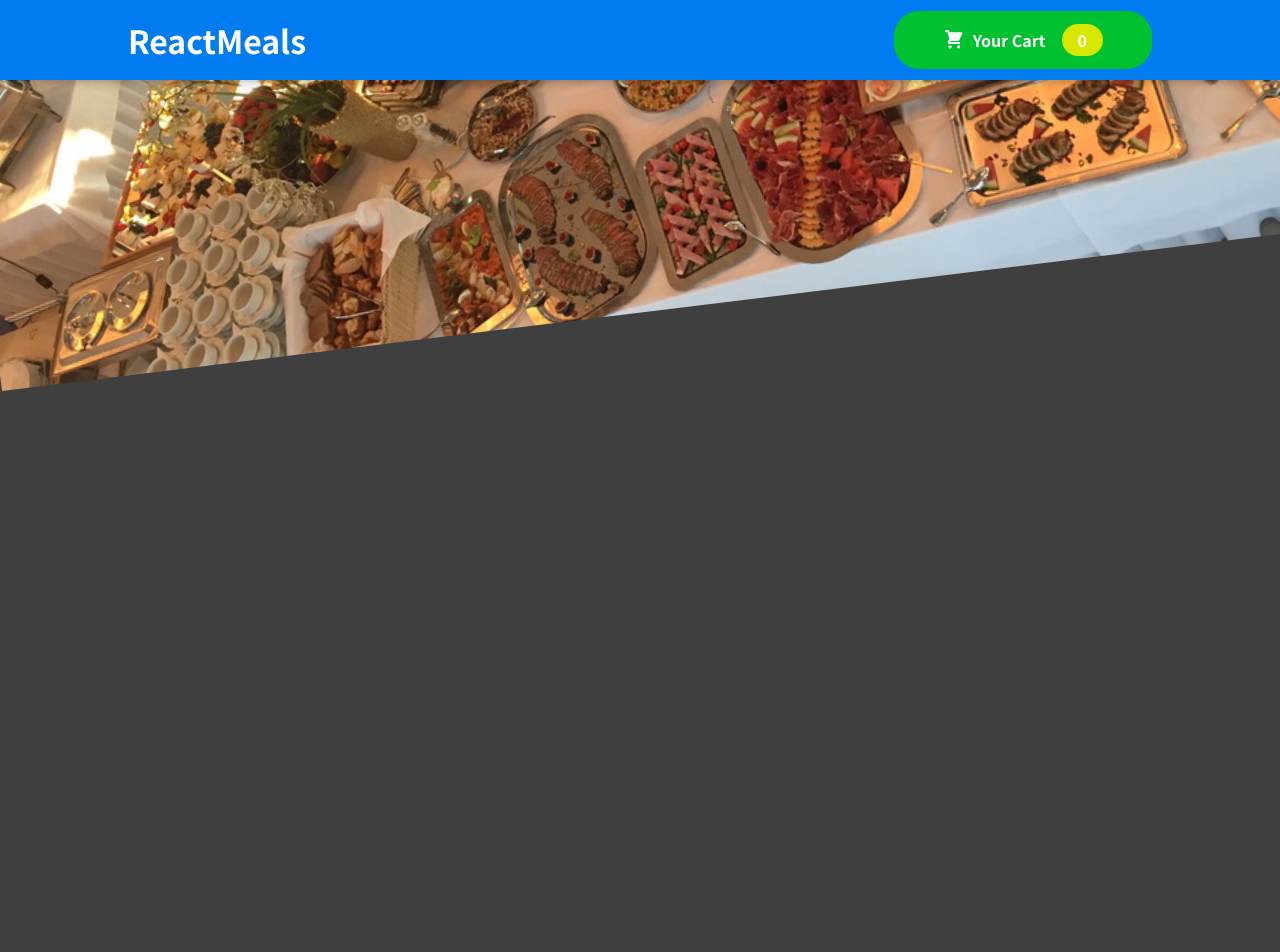
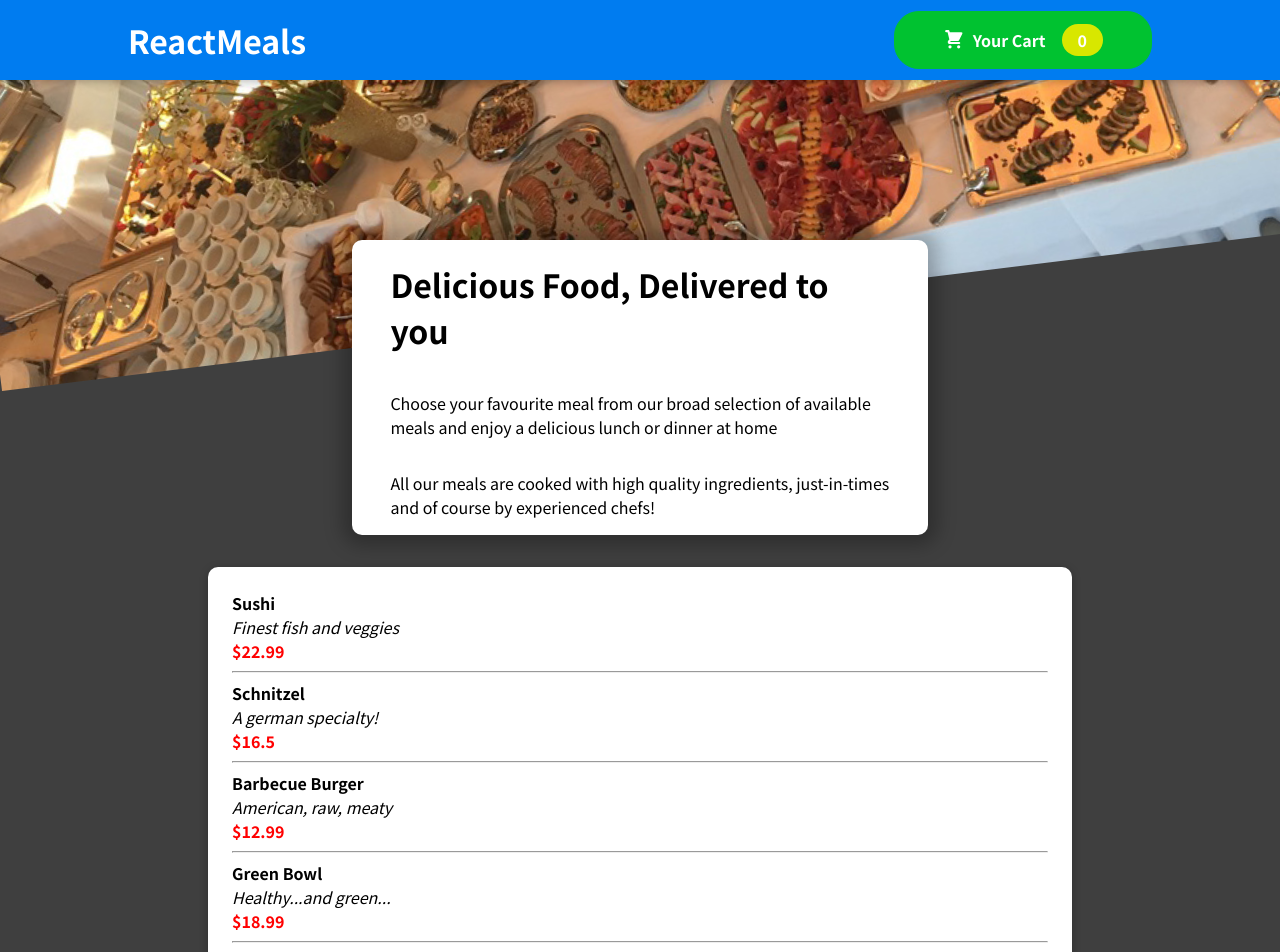
Before and after one commit to sarojsuraj52/restaurant-website, a React (Create React App) app: page / in a window 1280 px wide. Shown: the top 952 px of the page. Before the commit the page ends 800 px from the top, so only its background shows below. Built offline with nearby package versions, Linux system fonts and the light colour scheme.

Commit message:
making the items visible

```diff
--- a/src/App.js
+++ b/src/App.js
@@ -1,11 +1,14 @@
 import Header from "./component/Layouts/Header";
-
+import Meals from "./component/Meals/Meals";
 
 
 function App() {
   return (
     <>
     <Header />
+    <main>
+    <Meals />
+    </main>
 
 
 
--- /dev/null
+++ b/src/component/Meals/AvailableMeals.js
@@ -0,0 +1,57 @@
+import classes from "./AvailableMeals.module.css";
+import Card from "../UI/Card";
+
+const DUMMY_MEALS = [
+  {
+    id: "m1",
+    name: "Sushi",
+    description: "Finest fish and veggies",
+    price: 22.99,
+  },
+  {
+    id: "m2",
+    name: "Schnitzel",
+    description: "A german specialty!",
+    price: 16.5,
+  },
+  {
+    id: "m3",
+    name: "Barbecue Burger",
+    description: "American, raw, meaty",
+    price: 12.99,
+  },
+  {
+    id: "m4",
+    name: "Green Bowl",
+    description: "Healthy...and green...",
+    price: 18.99,
+  },
+];
+
+const AvailableMeals = () => {
+  const mealsList = DUMMY_MEALS.map((meal) => {
+    return (
+      <>
+        <li>
+          <h4>{meal.name}</h4>
+        </li>
+        <li>
+          <i>{meal.description}</i>
+        </li>
+        <li>
+          <span className={classes.redText}>{`$${meal.price}`}</span>
+        </li>
+        <hr />
+      </>
+    );
+  });
+  return (
+    <section className={classes.meals}>
+      <Card className={classes.card}>
+        <ul>{mealsList}</ul>
+      </Card>
+    </section>
+  );
+};
+
+export default AvailableMeals;
--- /dev/null
+++ b/src/component/Meals/AvailableMeals.module.css
@@ -0,0 +1,36 @@
+.meals {
+    width: 90%;
+    max-width: 60rem;
+    margin: 2rem auto;
+    animation: meals-appear 1s ease-out;
+  }
+
+  .meals ul {
+    list-style: none;
+    margin: 0;
+    padding: 0;
+  }
+
+  @keyframes meals-appear {
+    from {
+      opacity: 0;
+      transform: translateY(3rem);
+    }
+
+    to {
+      opacity: 1;
+      transform: translateY(0);
+    }
+  }
+  h4{
+    margin: 0;
+  }
+  .card{
+    padding: 1.5rem;
+    max-width: 90%;
+    margin: auto;
+  }
+  .redText {
+    color: red;
+    font-weight: bold;
+  }
--- /dev/null
+++ b/src/component/Meals/Meals.js
@@ -0,0 +1,12 @@
+import AvailableMeals from "./AvailableMeals";
+import Summary from "./Summary";
+
+const Meals = () => {
+return <>
+<Summary />
+<AvailableMeals />
+
+</>
+}
+
+export default Meals
--- /dev/null
+++ b/src/component/Meals/Summary.js
@@ -0,0 +1,17 @@
+import classes from "./Summary.module.css";
+
+const Summary = () => {
+  return (
+    <div className={classes.summary}>
+      <h1>Delicious Food, Delivered to you</h1>
+      <p>
+        Choose your favourite meal from our broad selection of available meals
+        and enjoy a delicious lunch or dinner at home
+      </p>
+      <p>
+        All our meals are cooked with high quality ingredients, just-in-times and of course by experienced chefs!
+      </p>
+    </div>
+  );
+};
+export default Summary;
--- /dev/null
+++ b/src/component/Meals/Summary.module.css
@@ -0,0 +1,15 @@
+.summary{
+    width: 90%;
+    max-width: 45%;
+    margin: auto;
+    position: relative;
+    background-color: white;
+    display: flex;
+    flex-direction: column;
+    justify-content: space-around;
+    align-items: center;
+    padding: 0 3%;
+   border-radius: 10px;
+    margin-top: -10rem;
+    box-shadow: 0 1px 18px 10px rgba(0, 0, 0, 0.25);
+}
--- /dev/null
+++ b/src/component/UI/Card.js
@@ -0,0 +1,9 @@
+import classes from "./Card.module.css";
+
+const Card = (props) => {
+  return (
+    <div className={`${classes.card} ${props.className}`}>{props.children}</div>
+  );
+};
+
+export default Card;
--- /dev/null
+++ b/src/component/UI/Card.module.css
@@ -0,0 +1,5 @@
+.card{
+    background: white;
+    box-shadow: 0 2px 8px rgba(0,0,0,0.26);
+    border-radius: 10px;
+}
--- a/src/index.css
+++ b/src/index.css
@@ -11,4 +11,6 @@ html {
 body {
   margin: 0;
   background-color: #3f3f3f;
+  margin: 0;
+  padding: 0;
 }
```
Also changed, not shown: 1 other file (tests, documents, lock files or other folders).
